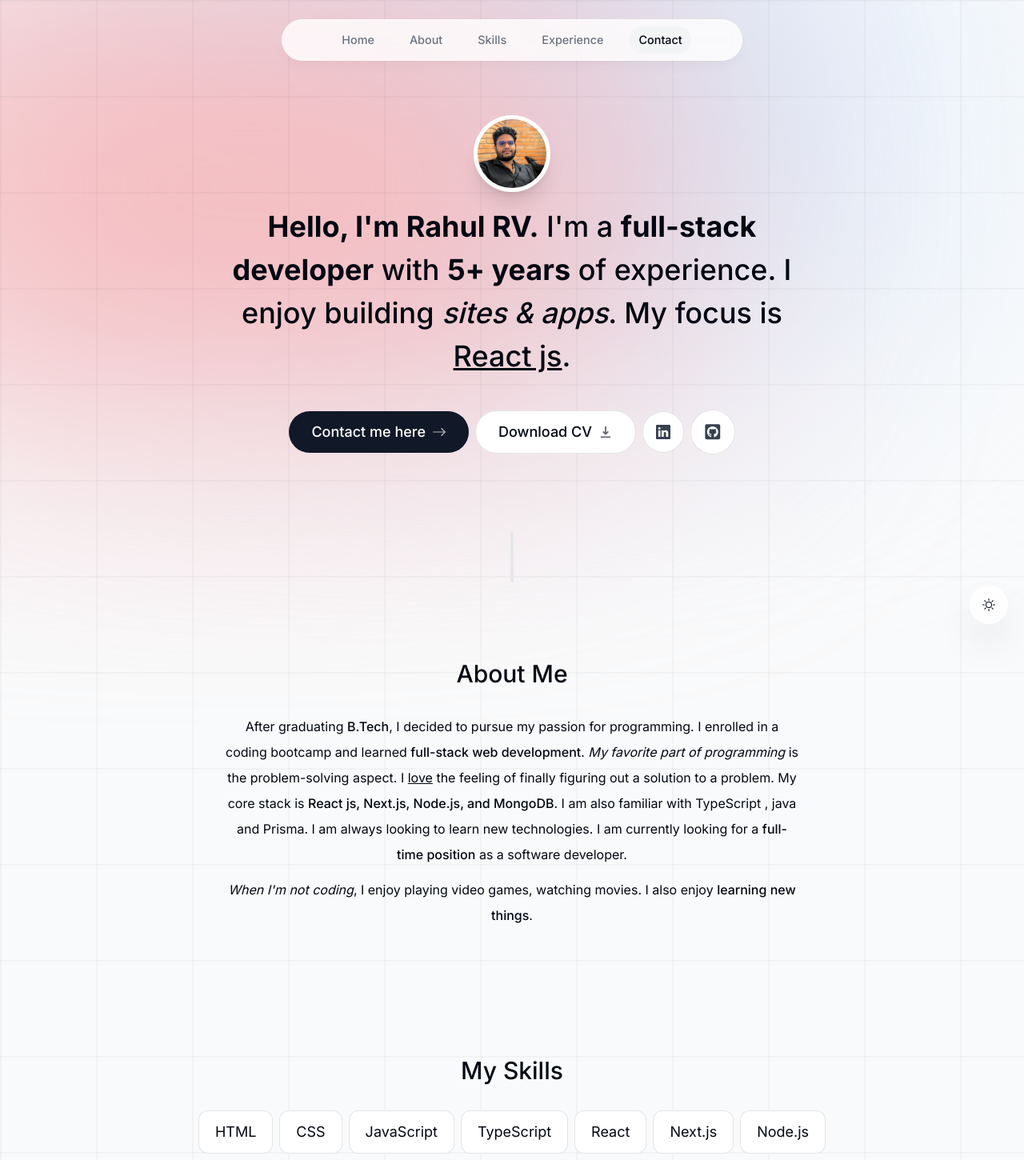
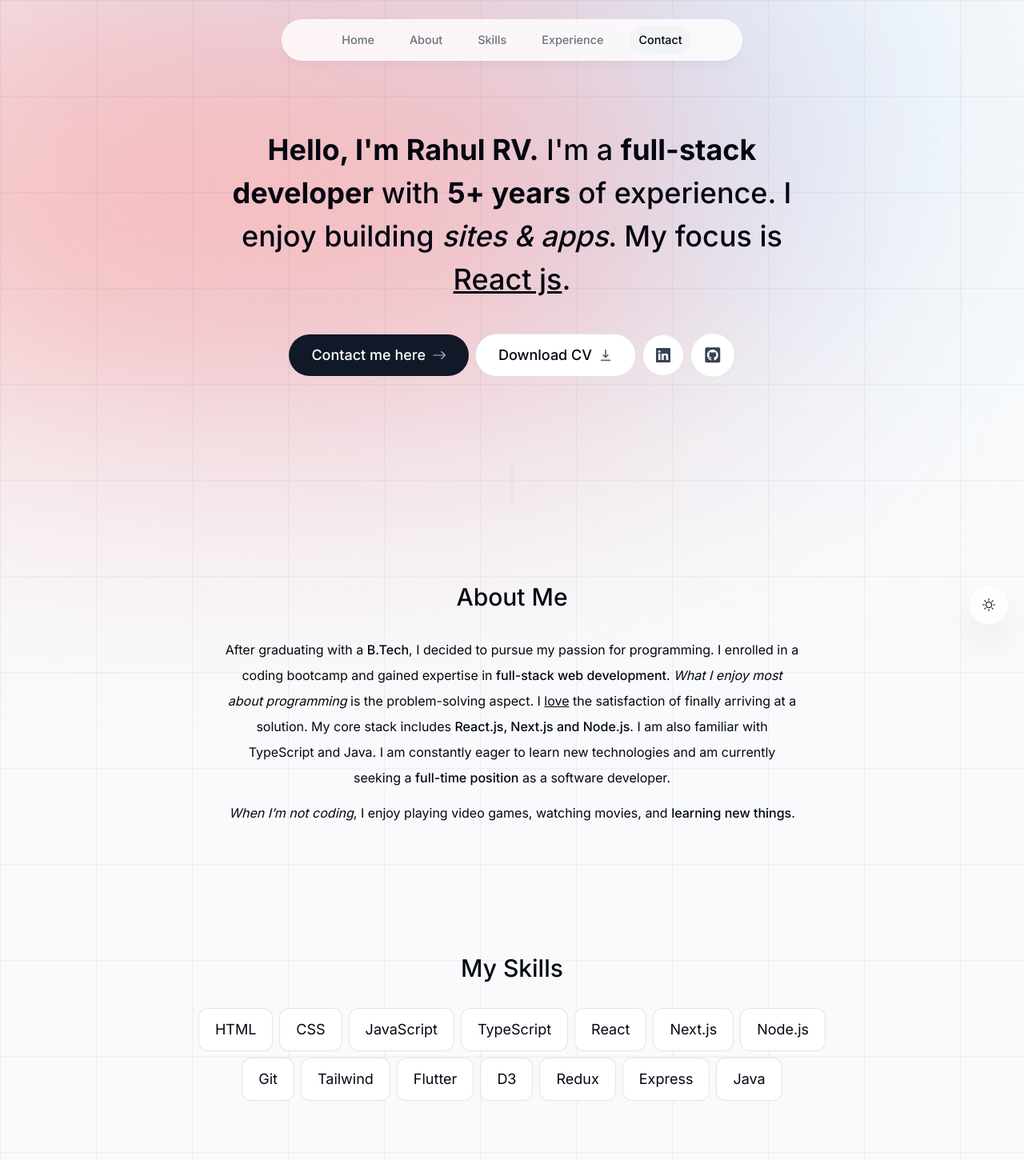
Before and after one commit to ra-hul-rv/portfolio, a Next.js app: page / in a window 1280 px wide. Shown: the top 1450 px of the page at 80% size. Built offline with nearby package versions, Linux system fonts and the light colour scheme; no server answers.

Commit message:
updated resume and removed unwanted styles

```diff
--- a/src/Components/about.tsx
+++ b/src/Components/about.tsx
@@ -18,6 +18,12 @@
       {" "}
       <SectionHeading>About me</SectionHeading>
       <p className="mb-3">
+  After graduating with a <span className="font-medium">B.Tech</span>, I decided to pursue my passion for programming. I enrolled in a coding bootcamp and gained expertise in <span className="font-medium">full-stack web development</span>. <span className="italic">What I enjoy most about programming</span> is the problem-solving aspect. I <span className="underline">love</span> the satisfaction of finally arriving at a solution. My core stack includes <span className="font-medium">React.js, Next.js and Node.js</span>. I am also familiar with TypeScript and Java. I am constantly eager to learn new technologies and am currently seeking a <span className="font-medium">full-time position</span> as a software developer.
+</p>
+<p>
+  <span className="italic">When I’m not coding</span>, I enjoy playing video games, watching movies, and <span className="font-medium">learning new things</span>.
+</p>
+      {/* <p className="mb-3">
         After graduating <span className="font-medium">B.Tech</span>, I decided
         to pursue my passion for programming. I enrolled in a coding bootcamp
         and learned{" "}
@@ -38,7 +44,7 @@
         <span className="italic">When I&apos;m not coding</span>, I enjoy
         playing video games, watching movies. I also enjoy{" "}
         <span className="font-medium">learning new things</span>.
-      </p>
+      </p> */}
     </motion.section>
   );
 };
--- a/src/Components/footer.tsx
+++ b/src/Components/footer.tsx
@@ -3,9 +3,9 @@
 
 const Footer = () => {
   return (
-    <footer className="mb-20 px-4 text-center text-gray-500 h-[150px] relative overflow-hidden">
-      <AirWave />
-      <small className="mb-2 block text-xs">
+    <footer className=" px-4 text-center text-gray-500 h-[150px] relative overflow-hidden">
+      {/* <AirWave /> */}
+      <small className=" block text-xs">
         &copy; {new Date().getFullYear()} Rahul R V. All rights reserved.
       </small>
       <p className="text-xs">
--- a/src/Components/intro.tsx
+++ b/src/Components/intro.tsx
@@ -19,7 +19,7 @@
       className="mb-28 max-w-[50rem] text-center sm:mb-0 scroll-mt-[100rem]"
     >
       <div className="flex flex-col items-center justify-center">
-        <div className="relative">
+        {/* <div className="relative">
           <motion.div
             initial={{ opacity: 0, scale: 0 }}
             animate={{ opacity: 1, scale: 1 }}
@@ -38,7 +38,7 @@
               className="h-24 w-24 rounded-full object-cover border-[0.35rem] border-white shadow-xl"
             />
           </motion.div>
-        </div>
+        </div> */}
 
         <motion.h1
           className="mb-10 mt-4 px-4 text-2xl font-medium !leading-[1.5] sm:text-4xl"
@@ -73,7 +73,7 @@
 
           <a
             className="group bg-white px-7 py-3 flex items-center gap-2 rounded-full outline-none focus:scale-110 hover:scale-110 active:scale-105 transition cursor-pointer borderBlack dark:bg-white/10"
-            href="/resume.pdf"
+            href="/Rahul_R_V_Resume.pdf"
             download
           >
             Download CV{" "}
--- a/src/app/layout.tsx
+++ b/src/app/layout.tsx
@@ -12,7 +12,7 @@
 
 export const metadata: Metadata = {
   title: "Rahul R V | Personal Portfolio",
-  description: "Rahul RV is a fullstack developer with 4+ years of experience",
+  description: "Rahul RV is a fullstack developer with 5+ years of experience",
 };
 
 export default function RootLayout({
```
Also changed, not shown: 2 other files (tests, documents, lock files or other folders).
